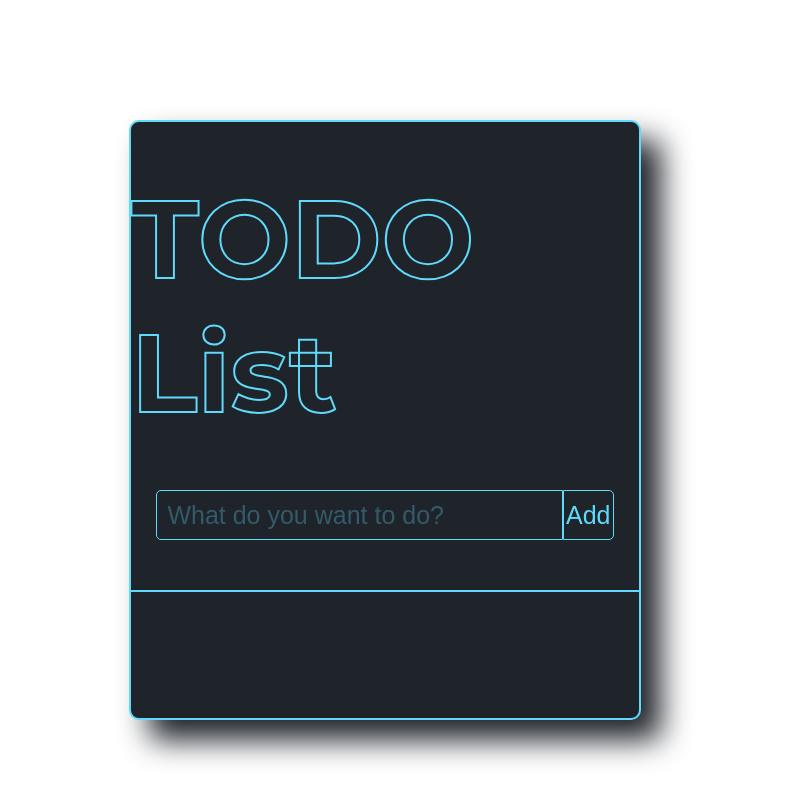
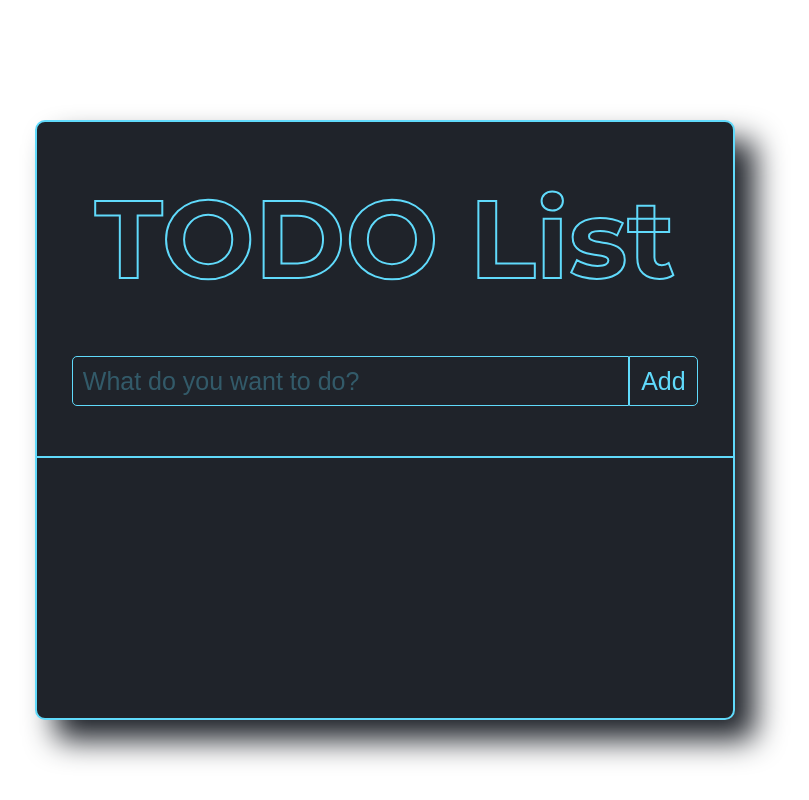
Before and after one commit to DavidSurina/react-to-do-list, a React (Create React App) app: page / in a window 1280 px wide. Shown: the whole page, without its empty margins (255-1064 px from the left). Built offline with nearby package versions, Linux system fonts and the light colour scheme.

Commit message:
Update app.css
Added min-width to application

```diff
--- a/src/app.css
+++ b/src/app.css
@@ -9,6 +9,7 @@
 
 .to-do-list {
   width: 40%;
+  min-width: 70rem;
   min-height: 60rem;
   display: flex;
   flex-direction: column;
```
